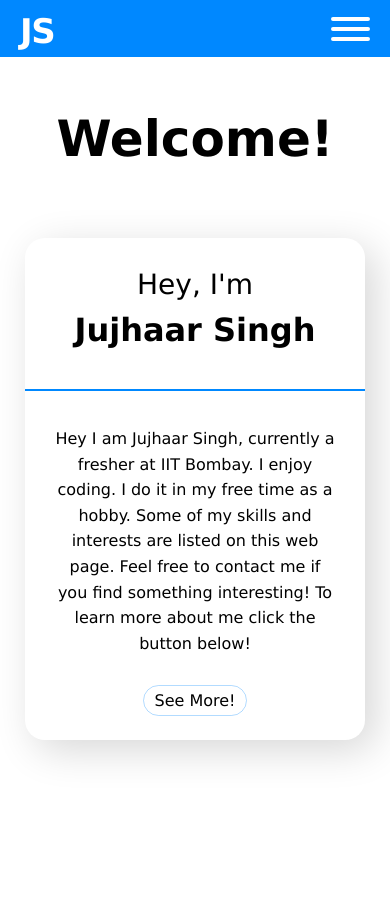
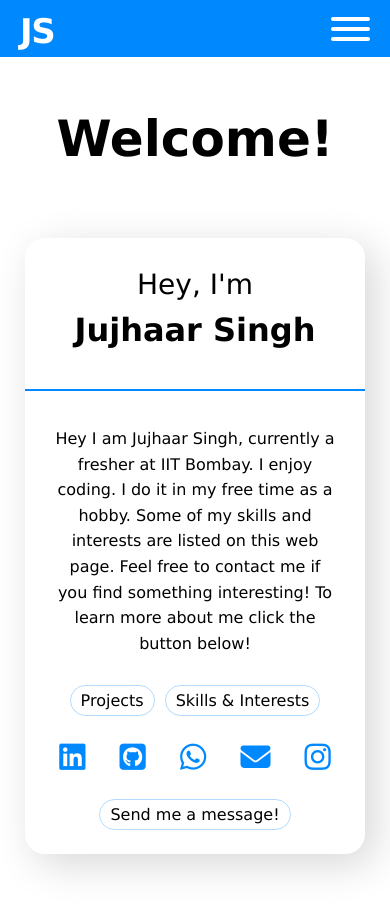
Before and after one commit to jujhaar2409/portfolio, a Next.js app: page / in a window 390 px wide. Shown: the top 912 px of the page. Before the commit the page ends 844 px from the top, so only its background shows below. Built offline with nearby package versions, Linux system fonts and the light colour scheme.

Commit message:
added more links ot index page, removed email and phone no, added a contact form using google docs" " ; ;

```diff
--- a/content/data.js
+++ b/content/data.js
@@ -45,10 +45,5 @@ export const projects = [
   },
 ];
 
-export const contact = {
-  number: '9637496851',
-  email: 'jujhaar.singh.123@gmail.com',
-};
-
 export const index =
   'Hey I am Jujhaar Singh, currently a fresher at IIT Bombay. I enjoy coding. I do it in my free time as a hobby. Some of my skills and interests are listed on this web page. Feel free to contact me if you find something interesting! To learn more about me click the button below!';
--- a/pages/index.jsx
+++ b/pages/index.jsx
@@ -1,17 +1,32 @@
-import Link from "next/link";
-import React from "react";
+import Link from 'next/link';
+import React from 'react';
+import styled from 'styled-components';
 
-import { index } from "../content/data";
+import { index } from '../content/data';
 import InfoCard, {
   BeforeHeading,
   CardA,
   CardContent,
   CardHeading,
   Hr,
-} from "../Components/InfoCard";
-import Layout from "../Layouts/Layout";
+} from '../Components/InfoCard';
+import Layout from '../Layouts/Layout';
 
 const indexPageContent = index;
+
+const SocialLogoLink = styled.a`
+  font-size: 30px;
+  color: #0088ff;
+  text-decoration: none;
+`;
+
+const MyDiv = styled.div`
+  display: flex;
+  padding-top: 30px;
+  padding-bottom: 30px;
+  height: fit-content;
+  justify-content: space-evenly;
+`;
 
 export default () => {
   return (
@@ -21,8 +36,35 @@ export default () => {
         <CardHeading>Jujhaar Singh</CardHeading>
         <Hr />
         <CardContent>{indexPageContent}</CardContent>
+
         <Link href="/projects">
-          <CardA>See More!</CardA>
+          <CardA>Projects</CardA>
+        </Link>
+
+        <Link href="/skills">
+          <CardA>Skills & Interests</CardA>
+        </Link>
+
+        <MyDiv>
+          <SocialLogoLink href="https://www.linkedin.com/in/jujhaar-singh-984a861b5/">
+            <i className="fab fa-linkedin"></i>
+          </SocialLogoLink>
+          <SocialLogoLink href="https://github.com/jujhaar2409">
+            <i className="fab fa-github-square"></i>
+          </SocialLogoLink>
+          <SocialLogoLink href="http://api.whatsapp.com/send?phone=9637496851">
+            <i className="fab fa-whatsapp"></i>
+          </SocialLogoLink>
+          <SocialLogoLink href="mailto:jujhaar.singh.123@gmail.com">
+            <i className="fas fa-envelope"></i>
+          </SocialLogoLink>
+          <SocialLogoLink href="https://www.instagram.com/_jujhaar_singh_/">
+            <i className="fab fa-instagram"></i>
+          </SocialLogoLink>
+        </MyDiv>
+
+        <Link href="/contact">
+          <CardA>Send me a message!</CardA>
         </Link>
       </InfoCard>
     </Layout>
```
Also changed, not shown: pages/contact.jsx (+16 -30 lines), 5 other files (tests, documents, lock files or other folders).
